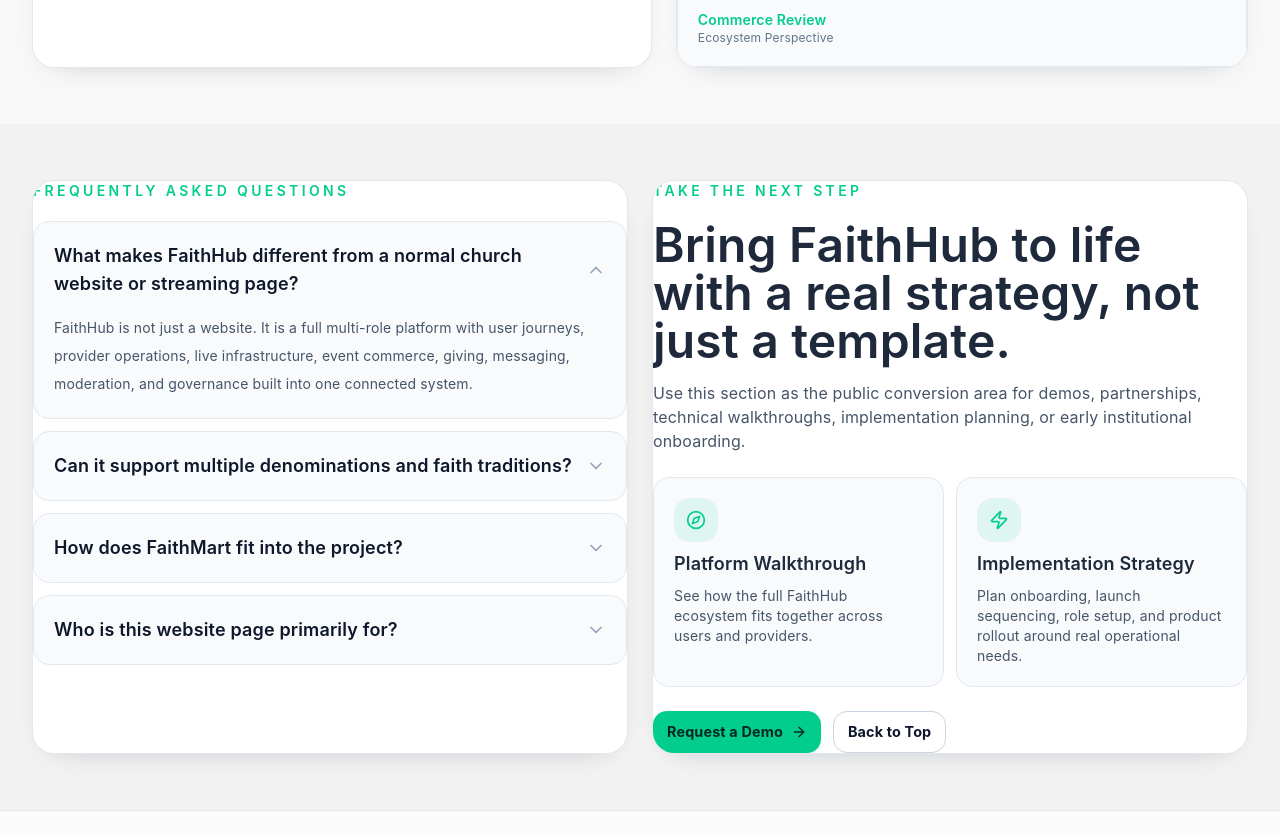
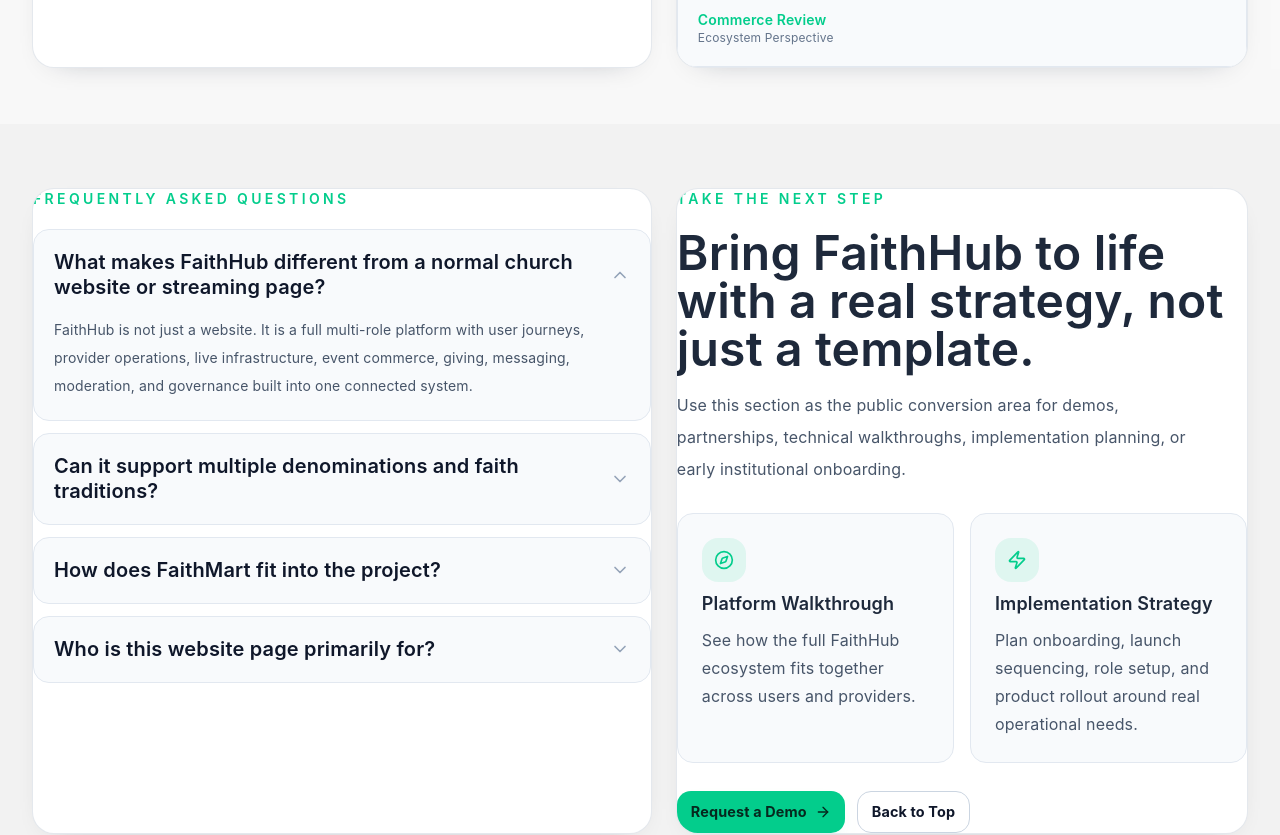
Before and after one commit to ayesigaisaac/FaithHub_MyLiveDealz_Buyer, a React (Vite) app: page / in a window 1280 px wide. Shown: the part 5520-6355 px from the top of the page. Built offline with nearby package versions, Linux system fonts and the light colour scheme.

Commit message:
Improve FAQ and contact section readability and spacing

```diff
--- a/src/pages/public/FaithHubLandingPageV2.tsx
+++ b/src/pages/public/FaithHubLandingPageV2.tsx
@@ -799,10 +799,10 @@
           </div>
         </section>
 
-        <section id="faq" className="mx-auto max-w-7xl px-4 py-10 sm:px-6 lg:px-8 lg:py-14">
-          <div className="grid gap-6 xl:grid-cols-[0.5fr_0.5fr]">
+        <section id="faq" className="mx-auto max-w-7xl px-4 py-12 sm:px-6 lg:px-8 lg:py-16">
+          <div className="grid gap-6 xl:grid-cols-[0.52fr_0.48fr]">
             <Card className="rounded-3xl border-slate-200 bg-white shadow-sm">
-              <CardContent className="p-6 sm:p-7">
+              <CardContent className="p-6 sm:p-8">
                 <div className="mb-5 text-sm font-semibold uppercase tracking-[0.24em] text-[#03cd8c]">Frequently asked questions</div>
                 <div className="space-y-3">
                   {faq.map((item, index) => (
@@ -812,7 +812,7 @@
                       className="w-full rounded-2xl border border-slate-200 bg-[#f8fafc] p-5 text-left"
                     >
                       <div className="flex items-center justify-between gap-3">
-                        <div className="text-lg font-semibold text-slate-900">{item.q}</div>
+                        <div className="text-xl font-semibold leading-tight text-slate-900">{item.q}</div>
                         <ChevronDown className={`h-5 w-5 shrink-0 text-slate-400 transition ${faqOpen === index ? "rotate-180" : ""}`} />
                       </div>
                       {faqOpen === index ? (
@@ -825,34 +825,34 @@
             </Card>
 
             <Card id="contact" className="overflow-hidden rounded-3xl border-slate-200 bg-white text-slate-900 shadow-sm">
-              <CardContent className="p-6 sm:p-7">
+              <CardContent className="p-6 sm:p-8">
                 <div className="mb-5 text-sm font-semibold uppercase tracking-[0.24em] text-[#03cd8c]">Take the next step</div>
-                <div className="text-4xl font-semibold sm:text-5xl">
+                <div className="max-w-[18ch] text-4xl font-semibold leading-[1.05] sm:text-5xl">
                   Bring FaithHub to life with a real strategy, not just a template.
                 </div>
-                <div className="mt-4 text-sm leading-8 text-slate-600 sm:text-base">
+                <div className="mt-4 max-w-[52ch] text-base leading-8 text-slate-600">
                   Use this section as the public conversion area for demos, partnerships, technical walkthroughs,
                   implementation planning, or early institutional onboarding.
                 </div>
 
-                <div className="mt-6 grid gap-3 sm:grid-cols-2">
-                  <div className="rounded-2xl border border-slate-200 bg-[#f8fafc] p-5">
+                <div className="mt-7 grid gap-4 sm:grid-cols-2">
+                  <div className="rounded-2xl border border-slate-200 bg-[#f8fafc] p-6">
                     <div className="mb-2 flex h-11 w-11 items-center justify-center rounded-2xl bg-[#03cd8c]/10 text-[#03cd8c]">
                       <Compass className="h-5 w-5" />
                     </div>
                     <div className="text-lg font-semibold">Platform Walkthrough</div>
-                    <div className="mt-2 text-sm text-slate-600">See how the full FaithHub ecosystem fits together across users and providers.</div>
+                    <div className="mt-2 text-base leading-7 text-slate-600">See how the full FaithHub ecosystem fits together across users and providers.</div>
                   </div>
-                  <div className="rounded-2xl border border-slate-200 bg-[#f8fafc] p-5">
+                  <div className="rounded-2xl border border-slate-200 bg-[#f8fafc] p-6">
                     <div className="mb-2 flex h-11 w-11 items-center justify-center rounded-2xl bg-[#03cd8c]/10 text-[#03cd8c]">
                       <Zap className="h-5 w-5" />
                     </div>
                     <div className="text-lg font-semibold">Implementation Strategy</div>
-                    <div className="mt-2 text-sm text-slate-600">Plan onboarding, launch sequencing, role setup, and product rollout around real operational needs.</div>
+                    <div className="mt-2 text-base leading-7 text-slate-600">Plan onboarding, launch sequencing, role setup, and product rollout around real operational needs.</div>
                   </div>
                 </div>
 
-                <div className="mt-6 flex flex-wrap gap-3">
+                <div className="mt-7 flex flex-wrap gap-3">
                   <Button className="rounded-2xl bg-[#03cd8c] px-5 py-6 text-base hover:bg-[#02b67c]" onClick={() => setDemoOpen(true)}>
                     Request a Demo
                     <ArrowRight className="ml-2 h-4 w-4" />
```
